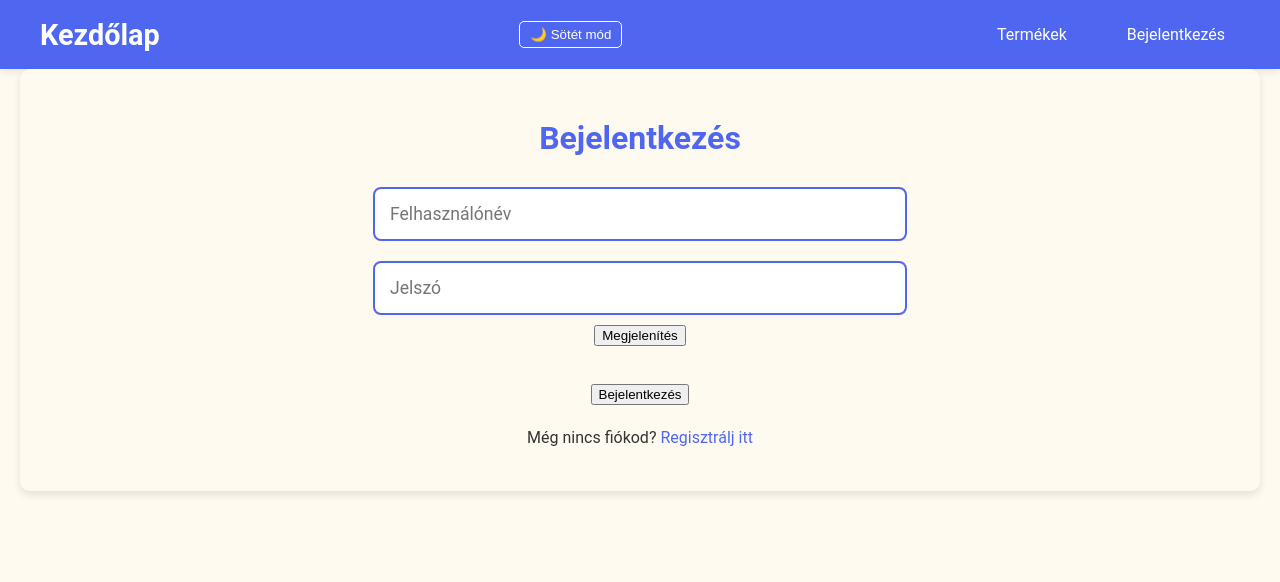
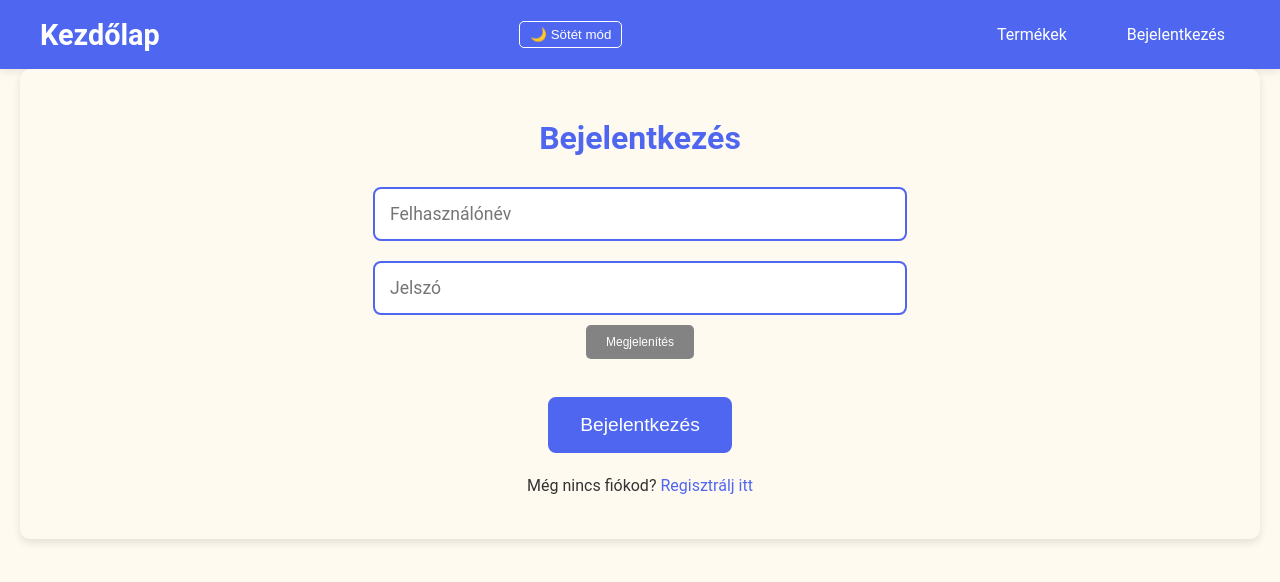
Before and after one commit to Moha0170/vizsgaremek2025, a React (Vite) app in the folder frontend/: page /profile in a window 1280 px wide. Shown: the top 582 px of the page. Built offline with nearby package versions, Linux system fonts and the light colour scheme.

Commit message:
Jelszó megjelenítés stílus

```diff
--- a/frontend/src/components/Profile.tsx
+++ b/frontend/src/components/Profile.tsx
@@ -162,7 +162,9 @@ function LoginForm({ setUserData }) {
 
         <br></br>
         <br></br>
-      <button type="submit">Bejelentkezés</button>
+      <button type="submit"
+      className="profile-login"
+      >Bejelentkezés</button>
       {message && <p>{message}</p>}
       <p>Még nincs fiókod? <a href="/register">Regisztrálj itt</a></p>
     </form>
--- a/frontend/src/components/kezdooldal.tsx
+++ b/frontend/src/components/kezdooldal.tsx
@@ -41,7 +41,7 @@ const Kezdooldal = () => {
       <h1>Üdvözlünk a webáruházunkban!</h1>
 
       <section className="ajanlatok">
-        <h2>🎉 Időszakos ajánlataink</h2>
+        <h2>🎲 Véletlenszerű ajánlatok Neked!</h2>
         <div className="product-list">
           {featuredProducts.map((product) => {
             const imageUrl = `${import.meta.env.VITE_API_URI}/images/getImg/${product.kep}`;
--- a/frontend/src/style/index.css
+++ b/frontend/src/style/index.css
@@ -814,3 +814,36 @@ h1 {
   cursor: pointer;
   transition: background 0.3s;
 }
+
+
+.password-toggle {
+  background-color: #838383;
+  color: white;
+  padding: 10px 20px;
+  font-size: 12px;
+  border: none;
+  border-radius: 5px;
+  cursor: pointer;
+  transition: background-color 0.3s ease;
+}
+
+.password-toggle:hover {
+  background-color: #838383;
+}
+
+
+.profile-login {
+  background: #4f67f0;
+  color: #FFFFFF;
+  padding: 15px 30px;
+  border: 2px solid #4f67f0;
+  border-radius: 8px;
+  font-size: 1.2rem;
+  cursor: pointer;
+  transition: background 0.3s;
+}
+
+
+.profile-login:hover {
+  background-color: #4f67f0;
+}
```
